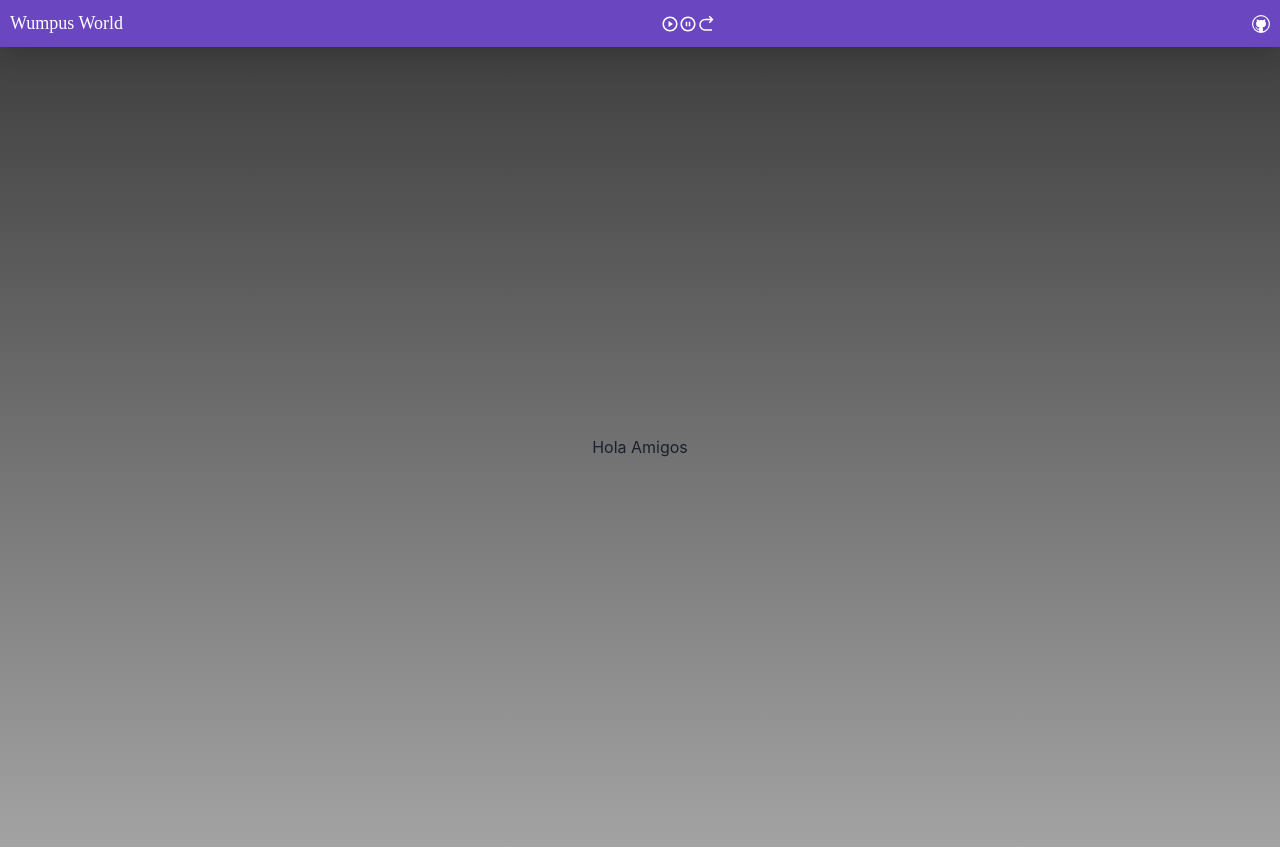
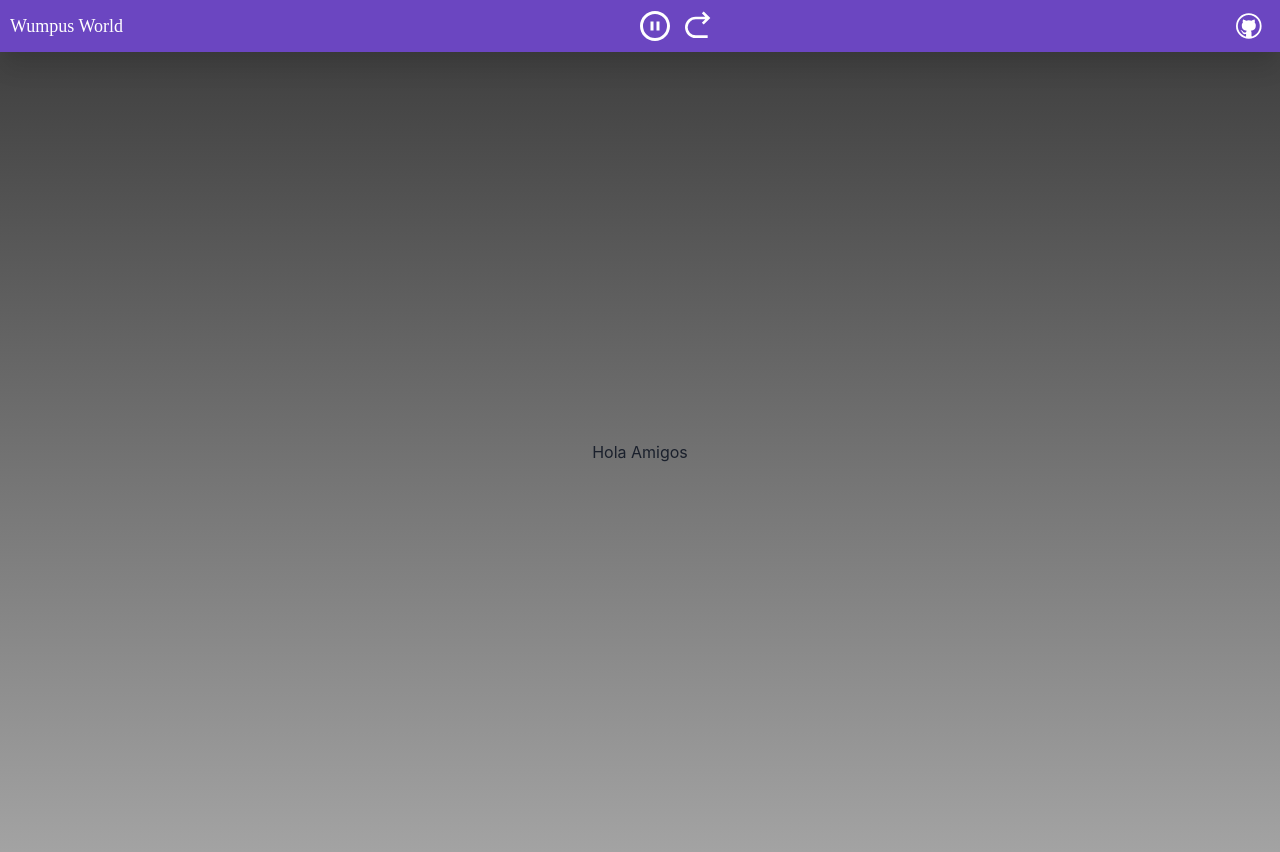
Before and after one commit to rudrOwO/wumpus-world, a React (Vite) app: page / in a window 1280 px wide. Built offline with nearby package versions, Linux system fonts and the light colour scheme; a web font is replaced by a local one.

Commit message:
Simulation controls added

```diff
--- /dev/null
+++ b/src/components/GithubButton.tsx
@@ -0,0 +1,22 @@
+import { NavButton } from "./NavButton"
+import { useSimulation } from "../contexts/Simulation"
+import { VscGithub } from "react-icons/vsc"
+import { Center, Link } from "@chakra-ui/react"
+
+export const GithubButton = () => {
+  const { isPlaying: isPlaying } = useSimulation()!
+
+  return (
+    <NavButton toolTip="Source">
+      <Link
+        href="https://github.com/rudrowo"
+        height="inherit"
+        display="flex"
+        justifyContent="center"
+        alignItems="center"
+      >
+        <VscGithub size="80%" />
+      </Link>
+    </NavButton>
+  )
+}
--- /dev/null
+++ b/src/components/NavButton.tsx
@@ -0,0 +1,31 @@
+import { IconButton, Tooltip } from "@chakra-ui/react"
+import { ReactNode } from "react"
+
+interface NavButtonProps {
+  handleClick?: () => void
+  toolTip: string
+  children: ReactNode
+}
+
+export const NavButton = (props: NavButtonProps) => {
+  const { handleClick, toolTip: toolTipMessage, children } = props
+
+  return (
+    <Tooltip hasArrow label={toolTipMessage} fontSize="md">
+      <IconButton
+        size="md"
+        marginX="1px"
+        marginY={-1}
+        colorScheme="unstyled"
+        aria-label="Log Out"
+        justifyContent="center"
+        _hover={{
+          background: "purple.500",
+        }}
+        onClick={handleClick}
+      >
+        {children}
+      </IconButton>
+    </Tooltip>
+  )
+}
--- a/src/components/Navbar.tsx
+++ b/src/components/Navbar.tsx
@@ -1,11 +1,9 @@
-import { useSimulation } from "../contexts/Simulation"
-import { chakra, Flex, Tooltip } from "@chakra-ui/react"
-import { RiArrowGoForwardLine, RiPlayCircleLine, RiPauseCircleLine } from "react-icons/ri"
-import { VscGithub } from "react-icons/vsc"
+import { chakra, Center } from "@chakra-ui/react"
+import { PlayPauseButton } from "./PlayPauseButton"
+import { StepForwardButton } from "./StepForwardButton"
+import { GithubButton } from "./GithubButton"
 
 export const Navbar = () => {
-  const { isPlaying: isPlaying } = useSimulation()!
-
   return (
     <chakra.nav
       shadow="xl"
@@ -19,15 +17,14 @@ export const Navbar = () => {
       top="0"
       display="flex"
       alignItems="center"
-      justifyContent={"space-between"}
+      justifyContent="space-between"
     >
       Wumpus World
-      <Flex>
-        <RiPlayCircleLine />
-        <RiPauseCircleLine />
-        <RiArrowGoForwardLine />
-      </Flex>
-      <VscGithub />
+      <Center>
+        <PlayPauseButton />
+        <StepForwardButton />
+      </Center>
+      <GithubButton />
     </chakra.nav>
   )
 }
--- /dev/null
+++ b/src/components/PlayPauseButton.tsx
@@ -0,0 +1,18 @@
+import { NavButton } from "./NavButton"
+import { useCallback } from "react"
+import { useSimulation } from "../contexts/Simulation"
+import { RiPlayCircleLine, RiPauseCircleLine } from "react-icons/ri"
+
+export const PlayPauseButton = () => {
+  const { isPlaying, setIsPlaying } = useSimulation()!
+
+  const handleToggle = useCallback(() => {
+    setIsPlaying(prev => !prev)
+  }, [])
+
+  return (
+    <NavButton handleClick={handleToggle} toolTip="Play/Pause AI">
+      {isPlaying ? <RiPlayCircleLine size="90%" /> : <RiPauseCircleLine size="90%" />}
+    </NavButton>
+  )
+}
--- /dev/null
+++ b/src/components/StepForwardButton.tsx
@@ -0,0 +1,16 @@
+import { NavButton } from "./NavButton"
+import { useCallback } from "react"
+import { useSimulation } from "../contexts/Simulation"
+import { RiArrowGoForwardLine } from "react-icons/ri"
+
+export const StepForwardButton = () => {
+  const { isPlaying: isPlaying } = useSimulation()!
+
+  //   const handleClick = useCallback(() => {}, [])
+
+  return (
+    <NavButton toolTip="Step Forward">
+      <RiArrowGoForwardLine size="80%" />
+    </NavButton>
+  )
+}
```
